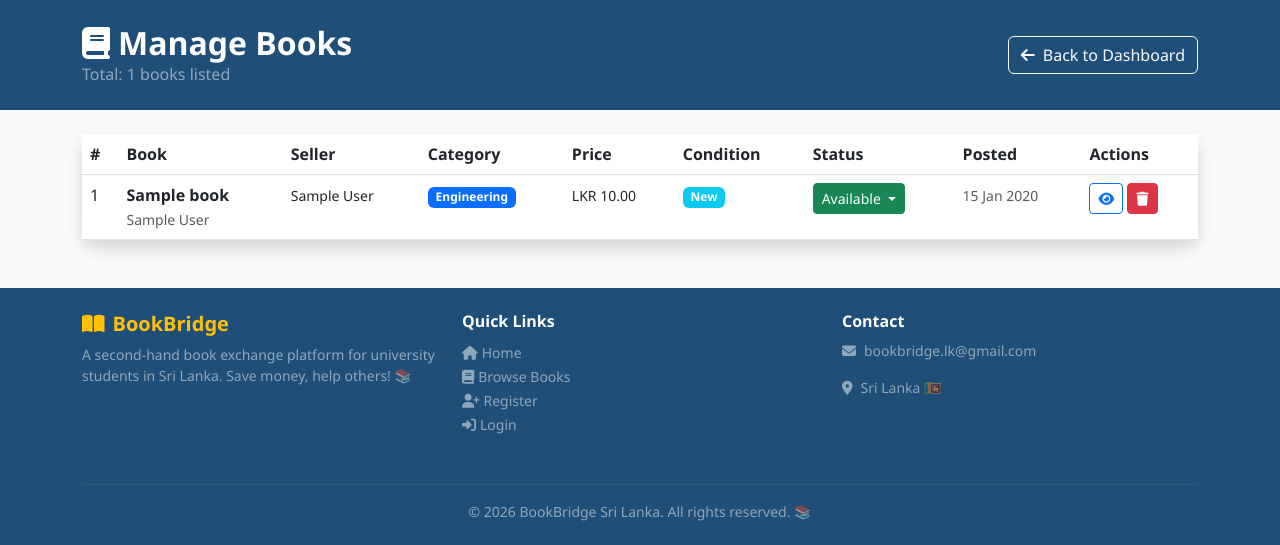
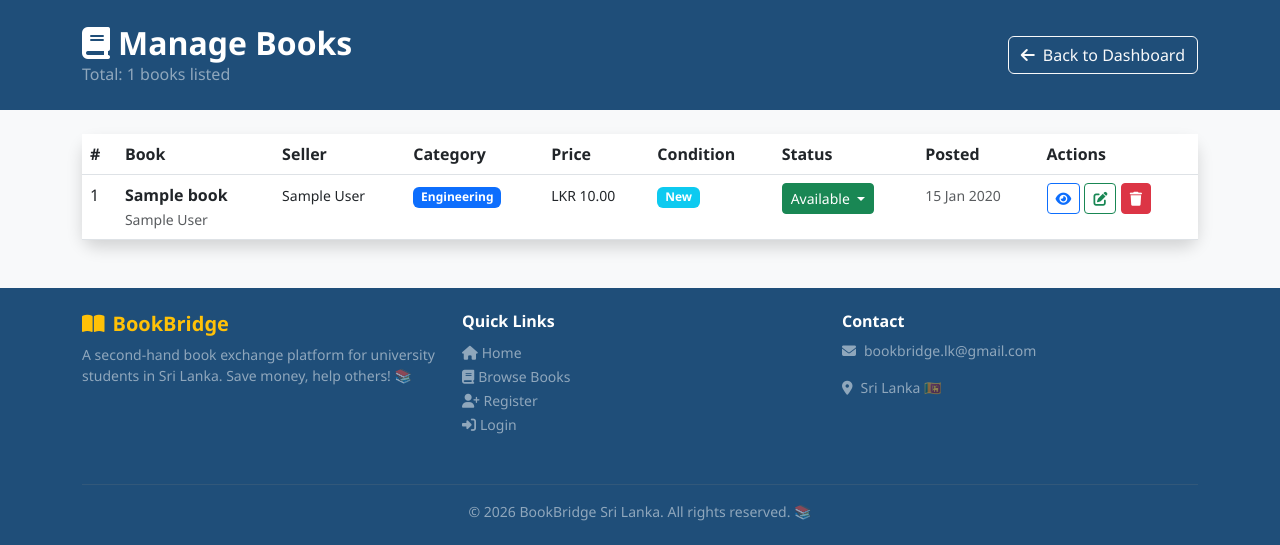
Before and after one commit to annsayuri/Second-hand-Book-Exchange-for-University-Students, a PHP site: page /admin/manage-books.php in a window 1280 px wide. Shown: the part 62-607 px from the top of the page. Run offline with PHP 8.4, Linux system fonts and the light colour scheme; the visitor is signed in with stand-in values (Sample User, id 1); data comes from the database, SQL or seed files in the repository; tables that the repository leaves empty hold one stand-in row (values such as "Sample post").

Commit message:
Added new code snippets

```diff
--- a/admin/manage-books.php
+++ b/admin/manage-books.php
@@ -160,6 +160,11 @@ $books = $pdo->query("SELECT b.*, c.name as category_name,
                                    class="btn btn-sm btn-outline-primary mb-1">
                                     <i class="fas fa-eye"></i>
                                 </a>
+                                <!-- Edit -->
+                                <a href="/bookbridge/edit-book.php?id=<?php echo $book['book_id']; ?>"
+                                   class="btn btn-sm btn-outline-success mb-1">
+                                    <i class="fas fa-edit"></i>
+                                </a>
                                 <!-- Delete -->
                                 <a href="?delete=<?php echo $book['book_id']; ?>"
                                    class="btn btn-sm btn-danger mb-1"
--- a/book-detail.php
+++ b/book-detail.php
@@ -74,7 +74,7 @@ $rating = $rating_stmt->fetch();
                             <i class="fas fa-heart me-2"></i>Add to Wishlist
                         </a>
                         <a href="/bookbridge/review.php?seller=<?php echo $book['seller_id']; ?>&book=<?php echo $book['book_id']; ?>"
-                           class="btn btn-outline-warning mt-2">
+                           class="btn btn-outline-warning mt-2 w-100">
                             <i class="fas fa-star me-2"></i>Write a Review
                         </a>
                     </div>
```
